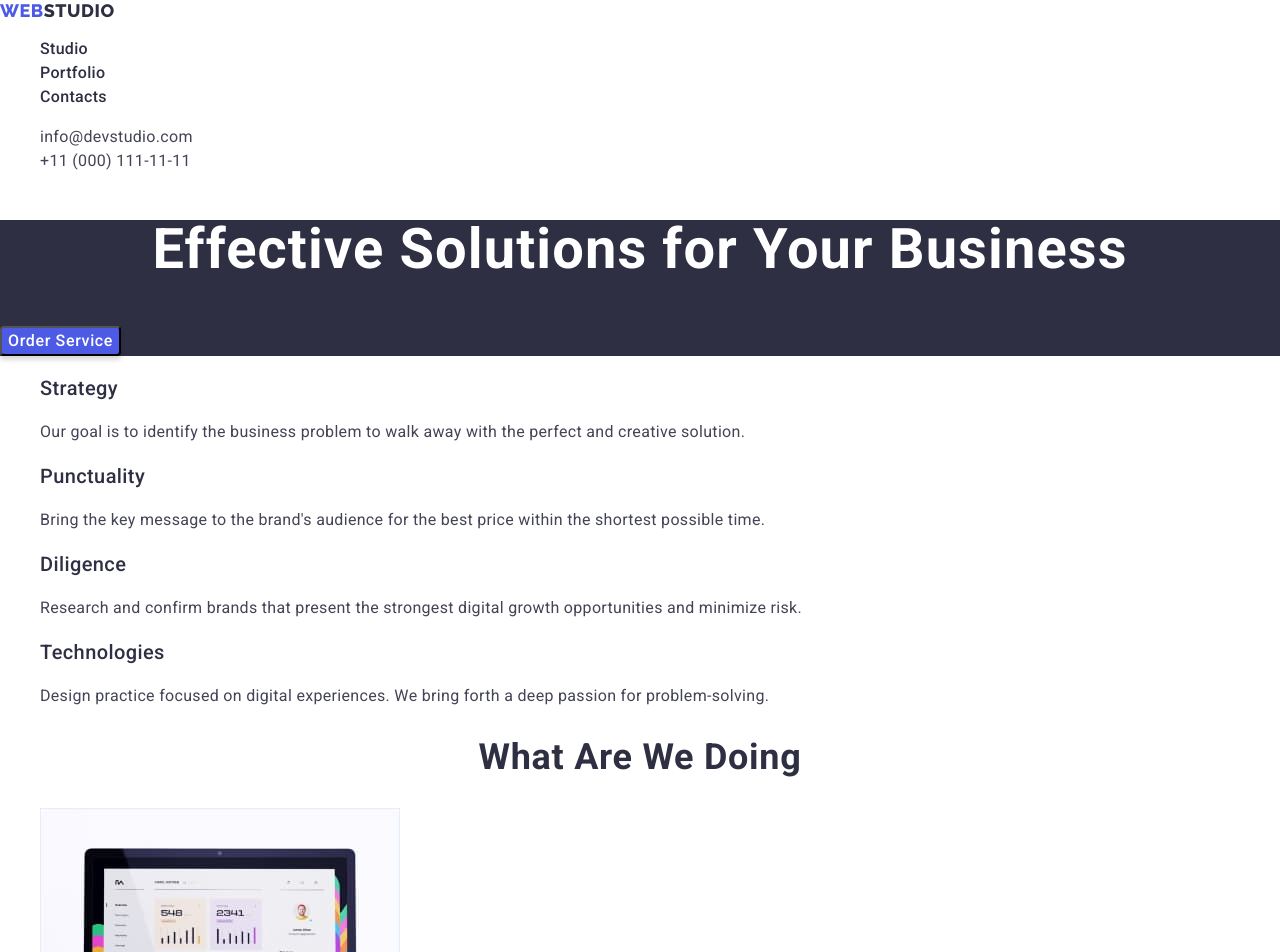
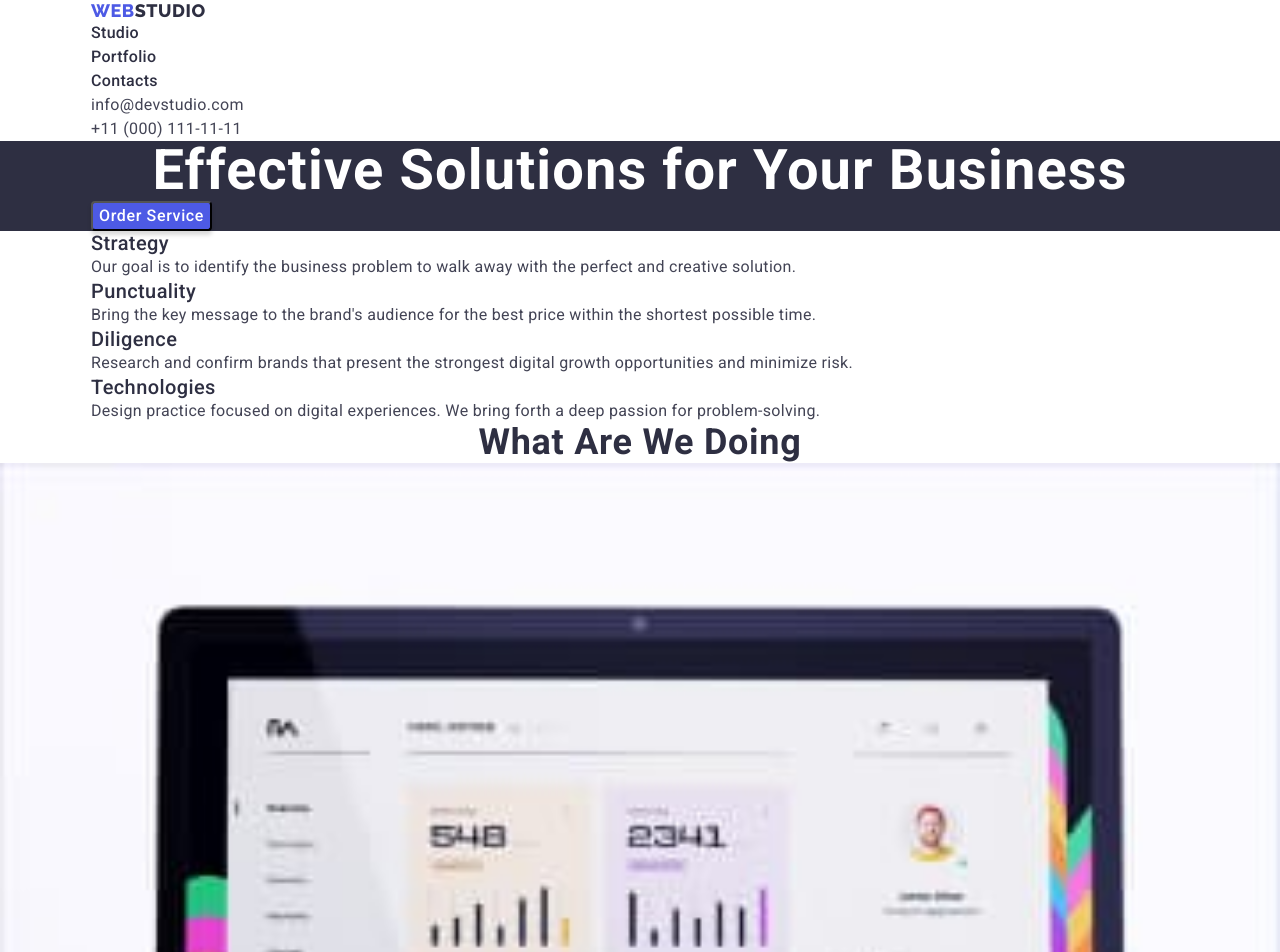
Before and after one commit to Smirnoff89/goit-markup-hw-03, a plain HTML site: page index.html in a window 1280 px wide. Shown: the top 952 px of the page. Drawn offline with nearby package versions, Linux system fonts and the light colour scheme.

Commit message:
containers

```diff
--- a/css/styles.css
+++ b/css/styles.css
@@ -7,6 +7,34 @@
     --light-gray-color: #F4F4FD;
     --other-white-color: #E7E9FC;
 }
+
+p,
+h1,
+h2,
+h3,
+h4,
+h5,
+h6 {
+    margin: 0px;
+}
+
+ul, ol {
+    margin: 0px;
+    padding-left: 0px;
+}
+
+img {
+    display: block;
+    width: 100%;
+    height: auto;
+}
+
+.container {
+    width: 1128px;
+    padding: 0px 15px;
+    margin: 0px auto;
+}
+
 body {
     font-family: 'roboto', sans-serif;
     background-color: var(--primaty-white-color);
--- a/index.html
+++ b/index.html
@@ -16,6 +16,7 @@
 </head>
 <body>
     <header class="header">
+        <div class="container">
             <nav>
                 <a href="./index.html" class="header-logo link"><span class="accent">Web</span>Studio</a>
                 <ul class="nav-list list">
@@ -30,14 +31,18 @@
                     <li><a href="tel:+110001111111" class="address-link link">+11 (000) 111-11-11</a></li>
                 </ul>
             </address>
+        </div>
     </header>
     <main>
         <section class="hero">
+            <div class="container">
                 <h1 class="hero-title">Effective Solutions
                 for Your Business</h1>
                 <button type="button" class="hero-btn btn">Order Service</button>
+            </div>
         </section>
         <section class="benefits">
+            <div class="container">
                 <h2 class="benefits-hidden-title">Benefits (немає заголовку)</h2>
                 <ul class="benefits-list list">
                     <li>
@@ -58,16 +63,20 @@
                         <p class="benefits-after-title">Design practice focused on digital experiences. We bring forth a deep passion for problem-solving.</p>
                     </li>
                 </ul>
+            </div>
         </section>
         <section class="our-work">
+            <div class="container"></div>
                 <h2 class="our-work-title">What are we doing</h2>
                 <ul class="our-work-list list">
                     <li><img src="./images/what_are_we_doing_img_1.jpg" alt="computer" width="360" height="300"></li>
                     <li><img src="./images/what_are_we_doing_img_2.jpg" alt="phone" width="360" height="300"></li>
                     <li><img src="./images/what_are_we_doing_img_3.jpg" alt="hand with phone" width="360" height="300"></li>
                 </ul>
+            </div>
         </section>
         <section class="our-team">
+            <div class="container">
                 <h2 class="our-team-title">Our Team</h2>
                 <ul class="our-team-list list">
                     <li>
@@ -91,11 +100,14 @@
                         <p class="our-team-after-title">UI Designer</p>
                     </li>
                 </ul>
+            </div>
         </section>
     </main>
     <footer class="footer">
+        <div class="container">
             <a href="./index.html" class="footer-logo link"><span class="accent">Web</span>Studio</a>
             <p class="footer-text">Increase the flow of customers and sales for your business with digital marketing & growth solutions.</p>
+        </div>
     </footer>
 </body>
 </html>
```
Also changed, not shown: contacts.html (+5 -2 lines), portfolio.html (+6 -0 lines). Lines whose indentation alone changed are shown as unchanged.
